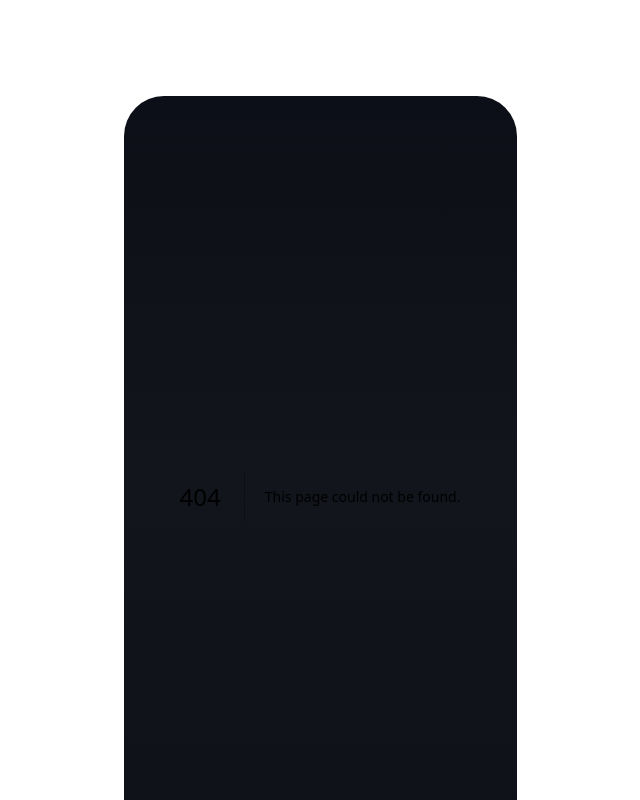
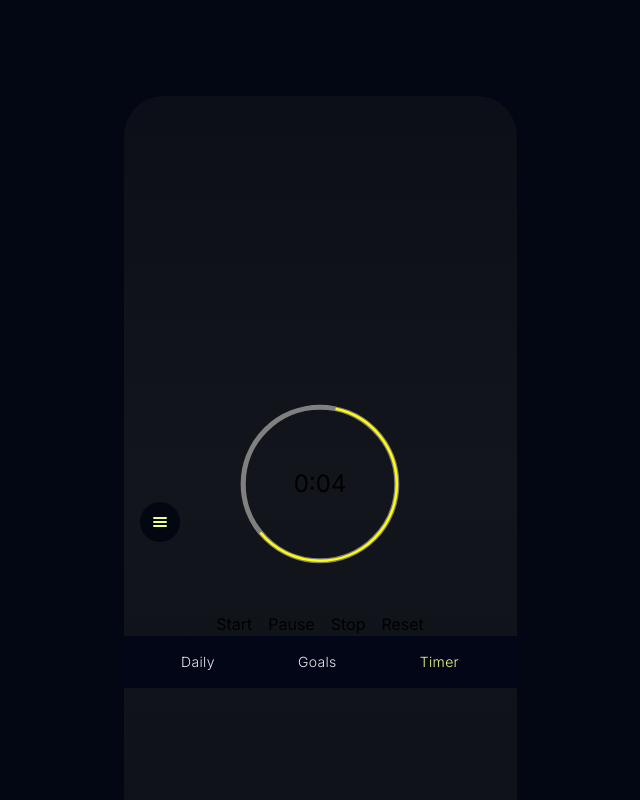
Before and after one commit to xkazm04/nobullshit, a Next.js app: page /timer in a window 1280 px wide. Before the commit this address had no page. Shown: the top 800 px of the page, without its empty margins (320-960 px from the left). Built offline with nearby package versions, Linux system fonts and the light colour scheme.

Commit message:
Bottom nav basic

```diff
--- /dev/null
+++ b/src/app/components/BottomNav.tsx
@@ -0,0 +1,26 @@
+import Link from 'next/link'
+import { MenuIcon } from './icons/IconsNav'
+
+const navItems = [
+  { href: '/daily', label: 'Daily', logo: <MenuIcon/> },
+  { href: '/goals', label: 'Goals', logo: <MenuIcon/> },
+  { href: '/timer', label: 'Timer', logo: <MenuIcon/> },
+]
+
+export default function BottomNav() {
+  const path = window.location.pathname;
+
+  return (
+    <div className="asbsolute bottom-0 w-full bg-slate-950 font-['Inter'] capitalize tracking-wide font-light text-sm py-2">
+      <nav className="max-w-md mx-auto px-4 py-2 flex justify-around">
+        {navItems.map((item) => (
+          <Link key={item.href} href={item.href}>
+            <div className={`${path === item.href ? 'text-main' : 'text-gray-200'}`}>
+                <div>{item.label}</div>
+            </div>
+          </Link>
+        ))}
+      </nav>
+    </div>
+  )
+}
--- a/src/app/components/Header.tsx
+++ b/src/app/components/Header.tsx
@@ -53,7 +53,7 @@ const Header = () => {
                                 <div>Logo</div>
                                 <div>Motto</div>
                                 <div className='divider'/>
-                                <div className='flex flex-col gap-1'>
+                                <div className='flex flex-col gap-1 z-10'>
                                     {navigation.map((item) => (
                                         <a
                                             key={item.name}
--- a/src/app/components/Tracking/Goals.tsx
+++ b/src/app/components/Tracking/Goals.tsx
@@ -1,5 +1,8 @@
 import { useState } from 'react'
 import Goal from './Goal';
+import NoFound from '../typography/NoFound';
+import { IlustratedFire } from '../icons/illustrations';
+import { useRouter } from 'next/navigation';
 
 
 const Goals = ({ selected, type }) => {
@@ -8,13 +11,28 @@ const Goals = ({ selected, type }) => {
         { id: 2, name: 'Goal 2', category: 'Category 2', completed: false},
     ]);
 
+    const Router = useRouter()
+    const addGoal = () => {
+        Router.push('/create')
+    }
+
     return (
         <div className='flex flex-col relative'>
-            <div className="text-main font-semibold flex flex-row justify-center my-8">{type}</div>
+            <div className="text-main font-semibold flex flex-row justify-center my-8 relative">
+                <div>{type}</div>
+                <div className="absolute right-0">
+                    <button className="btn-mini"
+                        onClick={addGoal}
+                    >+</button>
+                </div>
+            </div>
 
-            {goals.map((goal, index) => (
+            {goals && goals.length > 0 ? goals.map((goal) => (
                 <Goal id={goal.id} key={goal.id} name={goal.name} category={goal.category} completed={goal.completed}/>
-            ))}
+            ))
+            : <NoFound title={'No activities found'} description={'Add a new target to be better'} picture={<IlustratedFire/>}/>
+            }
+            <NoFound title={'No activities found'} description={'Add a new target to be better'} picture={<IlustratedFire/>}/>
         </div>
     );
 }
--- a/src/app/components/Tracking/Today.tsx
+++ b/src/app/components/Tracking/Today.tsx
@@ -49,7 +49,7 @@ const Today = () => {
                     <button className="text-main lg:hover:cursor-pointer px-2 py-1" onClick={() => { prevDay() }}>{"<"}</button>
                 </div>
                 <div >
-                    <button onClick={() => setShowCalendar(!showCalendar)} className="btn-mini mx-8 bg-transmain">
+                    <button onClick={() => setShowCalendar(!showCalendar)} className="btn-mini mx-8 bg-transmain w-[150px]">
                         {fullDate}
                     </button>
                 </div>
--- /dev/null
+++ b/src/app/components/icons/illustrations.tsx
@@ -0,0 +1,9 @@
+export const IlustratedFire = () => {
+    return <svg width="160" height="178" viewBox="0 0 160 178" fill="none" xmlns="http://www.w3.org/2000/svg">
+    <path d="M89 2.60002C88.4 4.00002 88 5.80002 88 6.40002C88 7.10002 86.9 10 85.5 12.9C80.8 23.1 82.6 30.5 91.1 36.3C96.2 39.7 99.4 39.7 99.8 36.1C100 34.7 101 30 102.1 25.6C103.3 21.1 103.9 16.3 103.6 14.6C102.6 10 98.7 4.80002 94.1 2.30002L90 2.38355e-05L89 2.60002Z" fill="#EEFF87" fill-opacity="0.15"/>
+    <path d="M30 4.40005C25.9 7.60005 24 11.4001 24 16.3001C24 21.7001 24.6 23.1001 29.7 30.7001C31.6 33.5001 33.7 37.6001 34.5 39.7001C36.1 44.4001 36.9 44.7001 40.4 42.0001C45.8 37.8001 48.4 29.0001 46.1 22.8001C45.6 21.5001 42.9 17.8001 40.1 14.7001C37.4 11.5001 34.8 7.60005 34.5 6.00005C33.8 2.90005 32.4 2.40005 30 4.40005Z" fill="#EEFF87" fill-opacity="0.15"/>
+    <path d="M56.3 22.2C54.2 30.3 48.6 44.2 44.9 50.8C41.7 56.5 37.3 61.8 28.5 70.7C10.7 88.7 4.90001 99.5 4.20001 116.2C3.70001 128 5.00001 134.7 9.90001 144.8C18.2 162 35.2 174.1 54.9 176.7L60.3 177.4L59.8 165C59.6 158.2 59.1 152 58.6 151.3C58 150.3 56.7 151.1 53.4 154.1C48.7 158.4 46.1 159 40.7 156.7C35.9 154.7 28.6 146 24 136.9C19.5 127.9 19.1 124.5 22 120.8C26.1 115.6 34.4 116.8 37 123.1C38.1 125.7 38 126.7 36.5 130.2L34.7 134.2L38 137.6C39.9 139.5 42.1 141.1 42.9 141.1C43.8 141.1 46.6 137.8 49.2 133.7C54.9 124.9 60.8 118.8 66 116.4C68.2 115.4 70 114.4 70 114.1C70 113.8 68.5 112.6 66.6 111.4C59.2 106.6 56.7 93.8 61.5 85.5C70.5 70.1 93.3 73.6 98 91.2C99.9 98.2 96.2 107.4 89.8 111.7C86.4 114 86.3 114.7 89.4 115.5C93.4 116.5 102.6 125.7 107.6 133.7C110.2 137.8 112.7 141.1 113.1 141.1C115.1 141.1 117.1 139.6 119.5 136.5C121.9 133.3 122 132.9 120.6 130.9C118.1 127.4 118.6 123.3 121.9 120C126.5 115.4 132.5 116.3 135.5 122.1C137.4 125.8 136.8 128.5 131.9 138.1C127 147.6 123 152.4 117.4 155.7C111.9 158.9 107.6 158.4 103.5 154.1C101.9 152.4 100.1 151.1 99.5 151.1C98 151.1 96.7 165.4 97.6 172.2L98.3 177.2L102.4 176.6C111.7 175 122.3 170.9 129.8 165.8C152.3 150.5 158.4 125 147.4 92.2C141.3 74 128.4 51.8 116.5 39.3C111.2 33.7 110 32.9 107.8 33.4C105.8 33.9 105.1 34.9 104.6 38.2C103.6 44.3 100.6 49.5 95.7 53.5C93.3 55.5 91.1 57.1 90.8 57.1C90.5 57.1 89.9 55.6 89.6 53.7C88.3 46.6 78.3 33.7 67.5 25.1C60.7 19.7 57.2 18.8 56.3 22.2Z" fill="#EEFF87" fill-opacity="0.15"/>
+    <path d="M147.3 28.1C141.7 31.5 140.7 34.6 139.5 52.8L139 61.1H142.7C147.6 61 154.5 57.9 156.2 54.9C156.9 53.6 157.8 47.8 158.1 41.6C158.4 35.5 159 29.6 159.5 28.3C160.2 26.2 160 26.1 155.4 26.1C152.3 26.1 149.3 26.8 147.3 28.1Z" fill="#EEFF87" fill-opacity="0.15"/>
+    <path d="M0 35.5C0 36.3 0.5 37.3 1 37.6C1.7 38 1.8 42.1 1.4 49.4C0.8 60.1 0.9 60.8 3.2 64.1C5.9 68.1 13 72.1 17.6 72.1H20.7L20.8 58.1C20.9 45.3 20.7 43.9 18.7 40.9C17.5 39.1 14.9 36.8 13 35.9C8.6 33.7 0 33.5 0 35.5Z" fill="#EEFF87" fill-opacity="0.15"/>
+    </svg>
+}
--- /dev/null
+++ b/src/app/components/typography/NoFound.tsx
@@ -0,0 +1,17 @@
+export type NoFoundType = {
+    title: string,
+    description: string,
+    picture: any,
+}
+
+const NoFound = ({title, description, picture}: NoFoundType) => {
+    return (
+        <div className="flex flex-col justify-center items-center py-5 gap-2">
+            <div>{picture}</div>
+            <div className="font-bold font-['Inter'] capitalize tracking-wide text-xs pt-2">{title}</div>
+            <div className="font-normal font-['Inter'] capitalize tracking-wide text-xs">{description}</div>
+        </div>
+    );
+}
+
+export default NoFound
--- /dev/null
+++ b/src/app/create/page.tsx
@@ -0,0 +1,5 @@
+const Page = () => {
+    return <div>create page</div>;
+}
+
+export default Page;
--- a/src/app/daily/page.tsx
+++ b/src/app/daily/page.tsx
@@ -1,19 +1,25 @@
 'use client';
-import {useState} from 'react'
+import { useState } from 'react'
 
 import Today from '../components/Tracking/Today';
+import Header from '../components/Header';
+import BottomNav from '../components/BottomNav';
 
 const Page = () => {
     const [goals, setGoals] = useState([
         { name: 'Goal 1', category: 'Category 1', completed: true },
         { name: 'Goal 2', category: 'Category 2', completed: false },
-      ]);
+    ]);
 
-    return (
-        <div className="flex flex-col gap-5 justify-start mt-20">
-            <Today/>
+    // Optimalization for lesser resolutions
+
+    return <div className='relative flex flex-col justify-between h-full'>
+        <div className='absolute z-10 w-full'><Header /></div>
+        <div className="flex flex-col gap-5 justify-start mt-20 max-h-[700px] overflox-y-hiddenw">
+            <Today />
         </div>
-    )
+        <div className='z-10 w-full'><BottomNav /></div>
+    </div>
 }
 
 export default Page
--- a/src/app/intro/page.tsx
+++ b/src/app/intro/page.tsx
@@ -21,7 +21,6 @@ const Page = () => {
         Router.push('/daily')
     }
     return <>
-      <Header />
         <div className="relative h-full">
         {steps[currentStep].nextComponent}
         <div className="absolute bottom-5 w-full">
--- a/src/app/page.tsx
+++ b/src/app/page.tsx
@@ -1,8 +1,8 @@
 'use client';
-import Header from "./components/Header";
 import { useRouter } from "next/navigation";
 import { useEffect, useState } from "react";
 import LoadingAnim from "./components/LoadingAnim";
+
 
 export default function Home() {
   const router = useRouter()
@@ -22,7 +22,6 @@ export default function Home() {
 
   return (
     <div>
-      <Header />
         {loading && <LoadingAnim />}
         <button type="button" onClick={() => router.push('/intro')}>
           Intro
--- /dev/null
+++ b/src/app/timer/page.tsx
@@ -0,0 +1,89 @@
+'use client';
+import React, { useState, useEffect, useRef } from 'react';
+import YouTube from 'react-youtube';
+import Header from '../components/Header';
+import BottomNav from '../components/BottomNav';
+
+const YtOptions = {
+  height: '200',
+  width: '320',
+  playerVars: {
+    autoplay: 1,
+    controls: 0,
+    disablekb: 0
+  },
+};
+
+
+const Page = () => {
+  const timerLength = 60 * 60;
+  const [timeLeft, setTimeLeft] = useState(timerLength);
+  const [isActive, setIsActive] = useState(false);
+  const intervalRef = useRef(null);
+
+  const startTimer = () => {
+    setIsActive(true);
+    intervalRef.current = setInterval(() => {
+      setTimeLeft(timeLeft => timeLeft - 1000);
+    }, 1000);
+  };
+
+  const pauseTimer = () => {
+    setIsActive(false);
+    clearInterval(intervalRef.current);
+  };
+
+  const stopTimer = () => {
+    setIsActive(false);
+    setTimeLeft(timerLength);
+    clearInterval(intervalRef.current);
+  };
+
+  const resetTimer = () => {
+    setIsActive(false);
+    setTimeLeft(timerLength);
+  };
+
+  useEffect(() => {
+    if (timeLeft === 0) {
+      stopTimer();
+    }
+  }, [timeLeft]);
+
+
+  const minutes = Math.floor(timeLeft / 60000);
+  const seconds = ((timeLeft % 60000) / 1000).toFixed(0);
+
+  return (
+    <div className="flex flex-col items-center justify-center w-full h-full">
+      <div className='absolute z-10 w-full'><Header /></div>
+      <div className="relative w-64 h-64">
+        <svg className="absolute top-0 left-0 w-full h-full">
+          <circle cx="50%" cy="50%" r="30%" stroke="gray" strokeWidth="2%" fill="transparent" />
+          <circle
+            cx="50%"
+            cy="50%"
+            r="30%"
+            stroke="yellow"
+            strokeWidth="1%"
+            fill="transparent"
+            strokeDasharray={`${2 * Math.PI * 30}`}
+            strokeDashoffset={`${(2 * Math.PI * 30 * (timerLength - timeLeft)) / timerLength}`}
+          />
+        </svg>
+        <div className="absolute top-0 left-0 flex items-center justify-center w-full h-full text-2xl">
+          {timeLeft <= 0 ? <div>You did it!</div> : <>{`${minutes}:${seconds < 10 ? '0' : ''}${seconds}`}</>}
+        </div>
+      </div>
+      <div className="flex space-x-4">
+        <button onClick={startTimer}>Start</button>
+        <button onClick={pauseTimer}>Pause</button>
+        <button onClick={stopTimer}>Stop</button>
+        <button onClick={resetTimer}>Reset</button>
+      </div>
+      <div className='z-10 w-full'><BottomNav /></div>
+    </div>
+  );
+};
+
+export default Page;
```
Also changed, not shown: 1 other file (tests, documents, lock files or other folders). Lines whose indentation alone changed are shown as unchanged.
